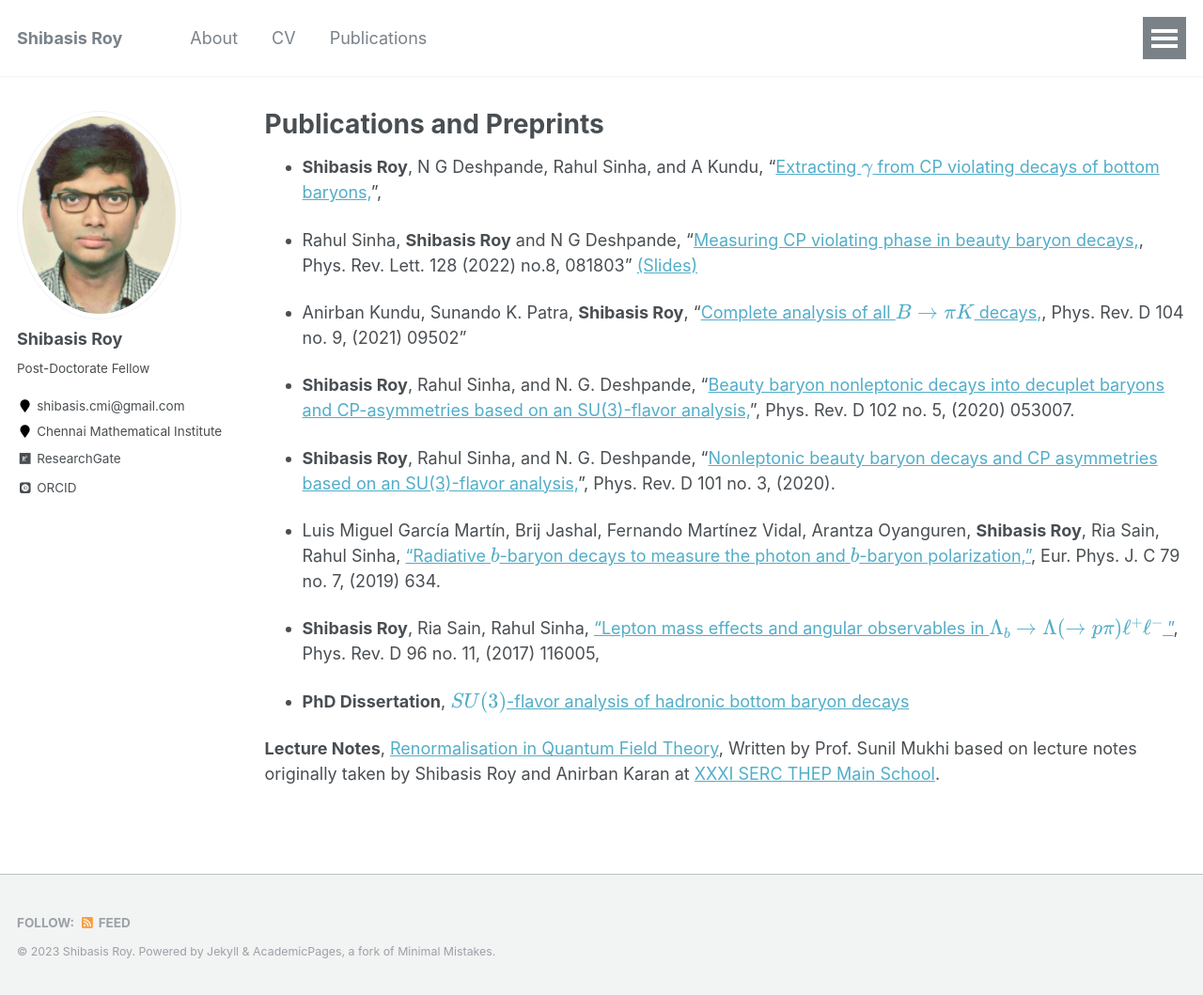
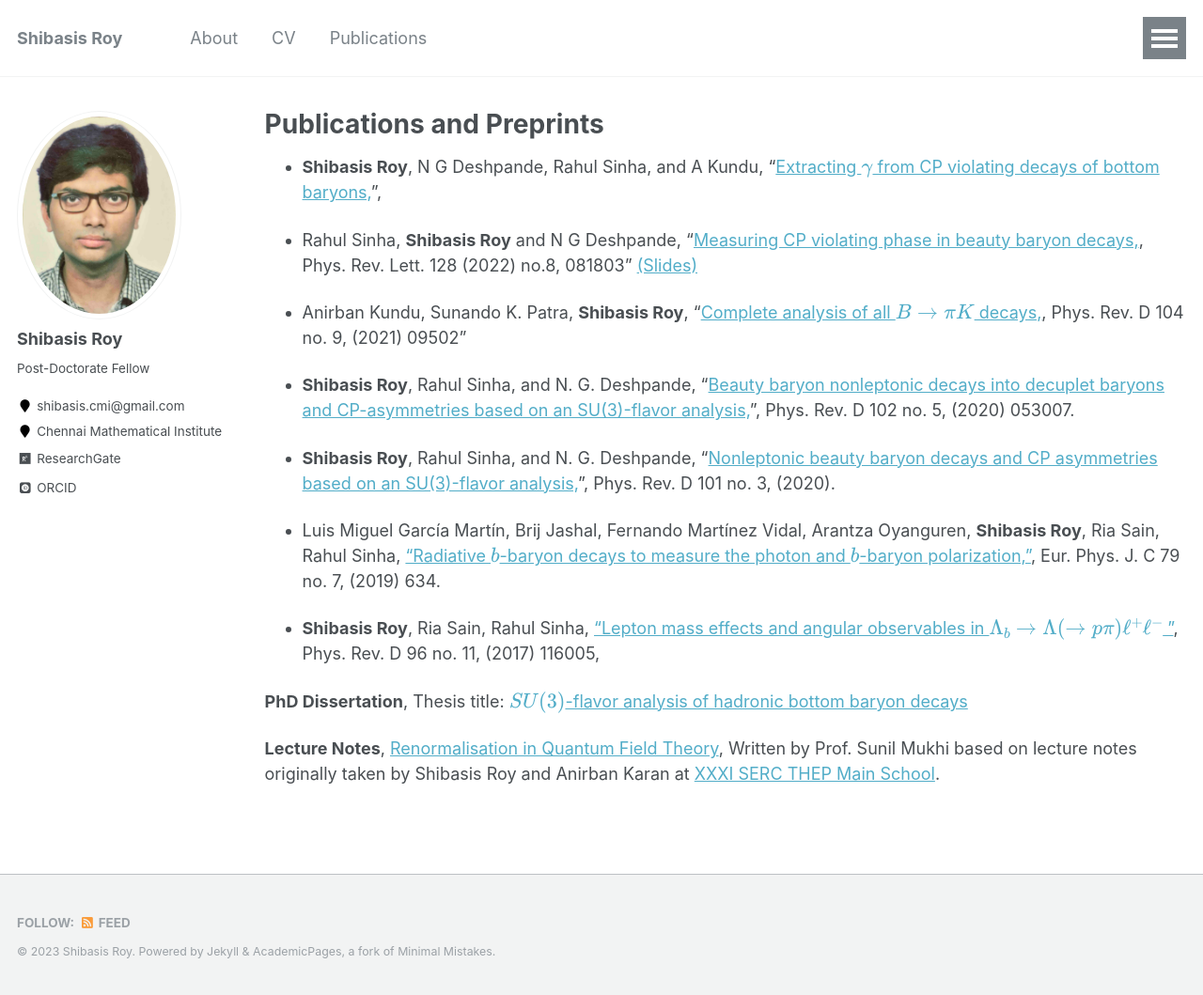
Before and after one commit to shibasisr/shibasisr.github.io, a Jekyll site: the page built from _pages/publications.md, in a window 1280 px wide and 1059 px high. Shown: the whole window at 94% size. Built offline with Jekyll 4.4.1, drawn with Linux system fonts in a browser that asks for light colours; some web fonts are replaced; a script bundle is joined from its source files by our own code; library files that are not in the unit come from our copies; formulas are drawn with MathJax 3.

Commit message:
Update publications.md

```diff
--- a/_pages/publications.md
+++ b/_pages/publications.md
@@ -28,8 +28,8 @@ author_profile: true
 - **Shibasis Roy**, Ria Sain, Rahul Sinha, [“Lepton mass effects and angular observables in $\Lambda_{b} \to \Lambda(\to p\pi)\ell^{+}\ell^{-}$ ”](https://doi.org/10.1103/PhysRevD.96.116005), Phys. Rev. D 96 no. 11, (2017) 116005,
 
 
--  **PhD Dissertation**,
-[$SU(3)$-flavor analysis of hadronic bottom baryon decays](http://www.hbni.ac.in/phdthesis/phys/PHYS10201305004.pdf)
+**PhD Dissertation**,
+Thesis title: [$SU(3)$-flavor analysis of hadronic bottom baryon decays](http://www.hbni.ac.in/phdthesis/phys/PHYS10201305004.pdf)
 
 
 **Lecture Notes**,
```
